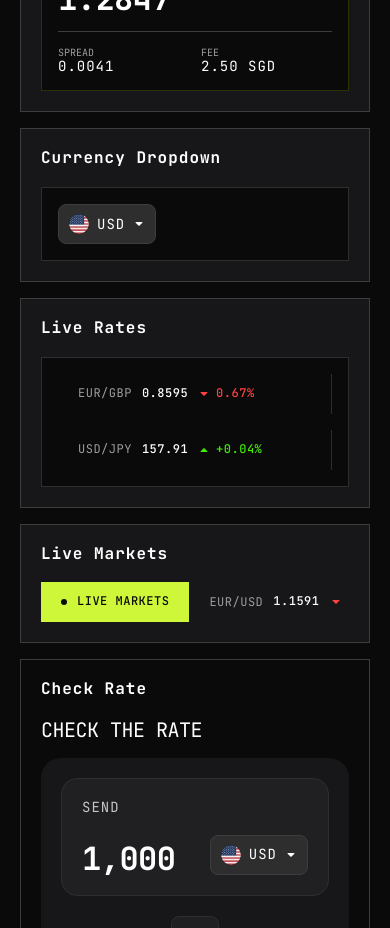
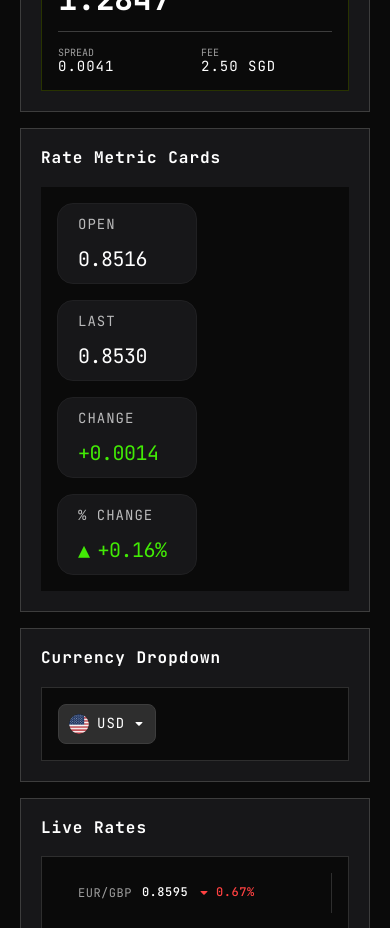
Before and after one commit to brandeth/foreign-exchange-checker, a Nuxt app: page /design-system in a window 390 px wide. Shown: the part 5540-6468 px from the top of the page. Built offline with nearby package versions, Linux system fonts and the light colour scheme.

Commit message:
# Rate Metric Card Component
Created metric card component.

```diff
--- /dev/null
+++ b/app/components/RateMetricCard.vue
@@ -0,0 +1,44 @@
+<script setup lang="ts">
+withDefaults(defineProps<{
+  label: string
+  value: string
+  increase?: boolean
+  showIndicator?: boolean
+}>(), {
+  increase: false,
+  showIndicator: false,
+})
+</script>
+
+<template>
+  <dl class="rate-metric-card">
+    <dt class="rate-metric-card__label">{{ label }}</dt>
+    <dd
+      class="rate-metric-card__value"
+      :class="{ 'rate-metric-card__value--increase': increase }"
+    >
+      <span v-if="showIndicator" aria-hidden="true">▲</span>
+      <span>{{ value }}</span>
+    </dd>
+  </dl>
+</template>
+
+<style scoped>
+@reference "~/assets/css/main.css";
+
+.rate-metric-card {
+  @apply box-border flex h-[81px] w-full max-w-[140px] flex-col justify-between rounded-2xl border border-fx-neutral-600 bg-fx-neutral-700 px-5 py-3;
+}
+
+.rate-metric-card__label {
+  @apply text-preset-4 uppercase text-fx-neutral-50/70;
+}
+
+.rate-metric-card__value {
+  @apply flex items-center gap-2 text-preset-2 text-fx-neutral-50;
+}
+
+.rate-metric-card__value--increase {
+  @apply text-fx-green-500;
+}
+</style>
--- a/app/pages/design-system.vue
+++ b/app/pages/design-system.vue
@@ -5,6 +5,7 @@ import exchangeIcon from '~/assets/images/exchange-icon.svg'
 import searchIcon from '~/assets/images/search.svg'
 import starFilledIcon from '~/assets/images/star-filled.svg'
 import starIcon from '~/assets/images/star.svg'
+import RateMetricCard from '~/components/RateMetricCard.vue'
 
 const activeTab = ref('history')
 
@@ -237,6 +238,16 @@ const typePresets = [
             />
           </article>
 
+          <article class="flex flex-col gap-5 border border-fx-neutral-400 bg-fx-neutral-700 p-5 lg:col-span-2">
+            <h3 class="text-preset-3-bold">Rate Metric Cards</h3>
+            <div class="flex flex-wrap gap-4 bg-fx-neutral-900 p-4">
+              <RateMetricCard label="Open" value="0.8516" />
+              <RateMetricCard label="Last" value="0.8530" />
+              <RateMetricCard label="Change" value="+0.0014" increase />
+              <RateMetricCard label="% Change" value="+0.16%" increase show-indicator />
+            </div>
+          </article>
+
           <article class="flex flex-col gap-5 border border-fx-neutral-400 bg-fx-neutral-700 p-5">
             <h3 class="text-preset-3-bold">Currency Dropdown</h3>
             <div class="overflow-visible border border-fx-neutral-500 bg-fx-neutral-900 p-4">
```
